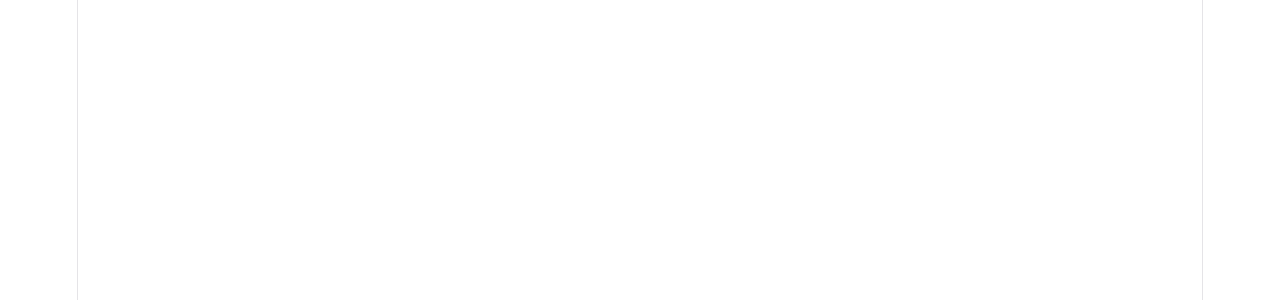
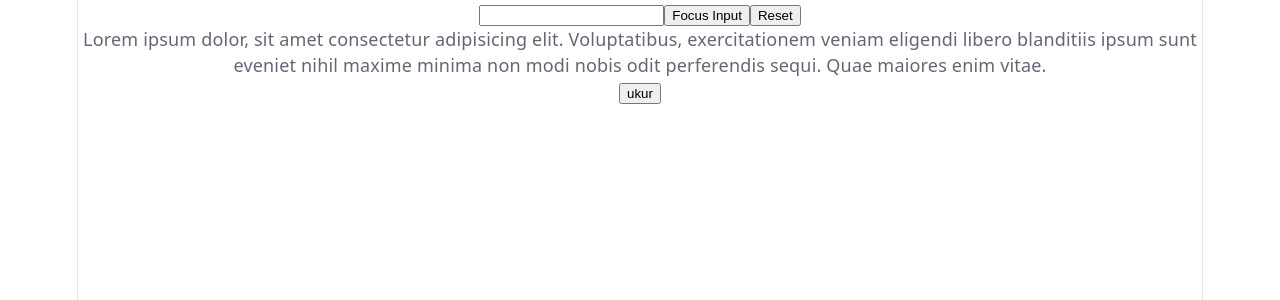
Before and after one commit to FatkurRizky/latihan-reactJs, a React (Vite) app: page /refpage in a window 1280 px wide. Before the commit this address had no page. Shown: the top 300 px of the page. Built offline with nearby package versions, Linux system fonts and the light colour scheme.

Commit message:
Mempelajari useRef

```diff
--- a/src/App.jsx
+++ b/src/App.jsx
@@ -13,6 +13,7 @@
 import FetchPage from "./pages/FetchPage";
 import TodosPage from "./pages/TodoPage";
 import MiniQuest from "./pages/MiniQuest";
+import RefPage from "./pages/RefPage";
 
 
 export default function App(){
@@ -21,6 +22,7 @@
       <BrowserRouter>
       <Routes>
         <Route element={<SharedLayout/>}>
+        <Route path="/refpage" element={<RefPage/>} />
           <Route path={"/timepage"} element={<TimePage/>}/>
           <Route path="/miniquest" element={<MiniQuest/>}></Route>
           <Route path="/todopage" element={<TodosPage/>} />
--- /dev/null
+++ b/src/pages/RefPage.jsx
@@ -0,0 +1,47 @@
+import React,{useRef, useState} from "react";
+
+export default function RefPage(){
+    const [input, setInput] = useState("");
+    const [tinggi, setTinggi] = useState(null)
+    const inputRef = useRef(null);
+    const ukuran = useRef(null)
+
+
+
+
+    const handleFocus = () =>{
+        inputRef.current.focus()
+    }
+
+
+
+
+    const handleReset = ()=>{
+        setInput("");
+        handleFocus()
+
+
+    }
+
+    const handleUkur = () =>{
+        setTinggi(ukuran.current.offsetHeight)
+
+    }
+
+
+
+    return(
+        <div>
+        <input ref={inputRef}  value={input} onChange={(e) => setInput(e.target.value)}/>
+        <button onClick={handleFocus}>Focus Input</button>
+        <button onClick={handleReset}>Reset</button>
+        <div ref={ukuran}>
+            <p>Lorem ipsum dolor, sit amet consectetur adipisicing elit. Voluptatibus, exercitationem veniam eligendi libero blanditiis ipsum sunt eveniet nihil maxime minima non modi nobis odit perferendis sequi. Quae maiores enim vitae.</p>
+
+            <button onClick={handleUkur}>ukur</button>
+            <p>{tinggi}</p>
+
+        </div>
+        </div>
+    )
+}
```
